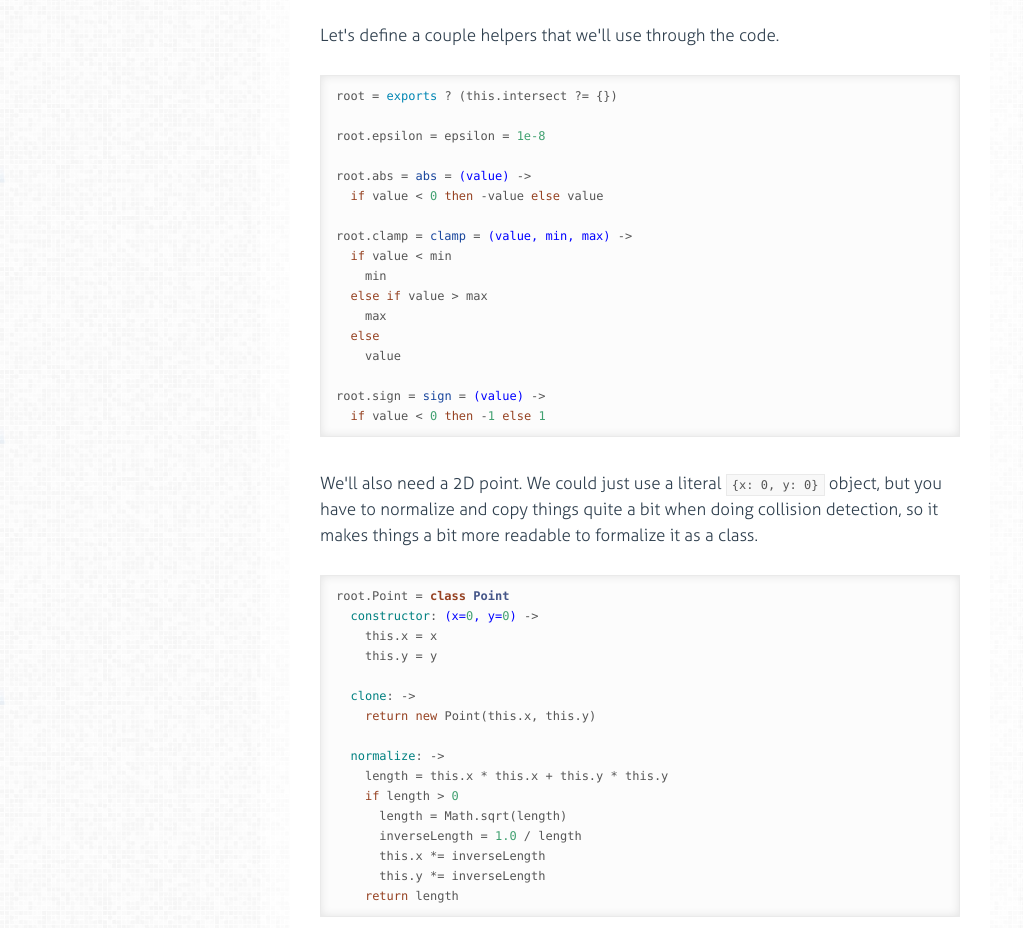
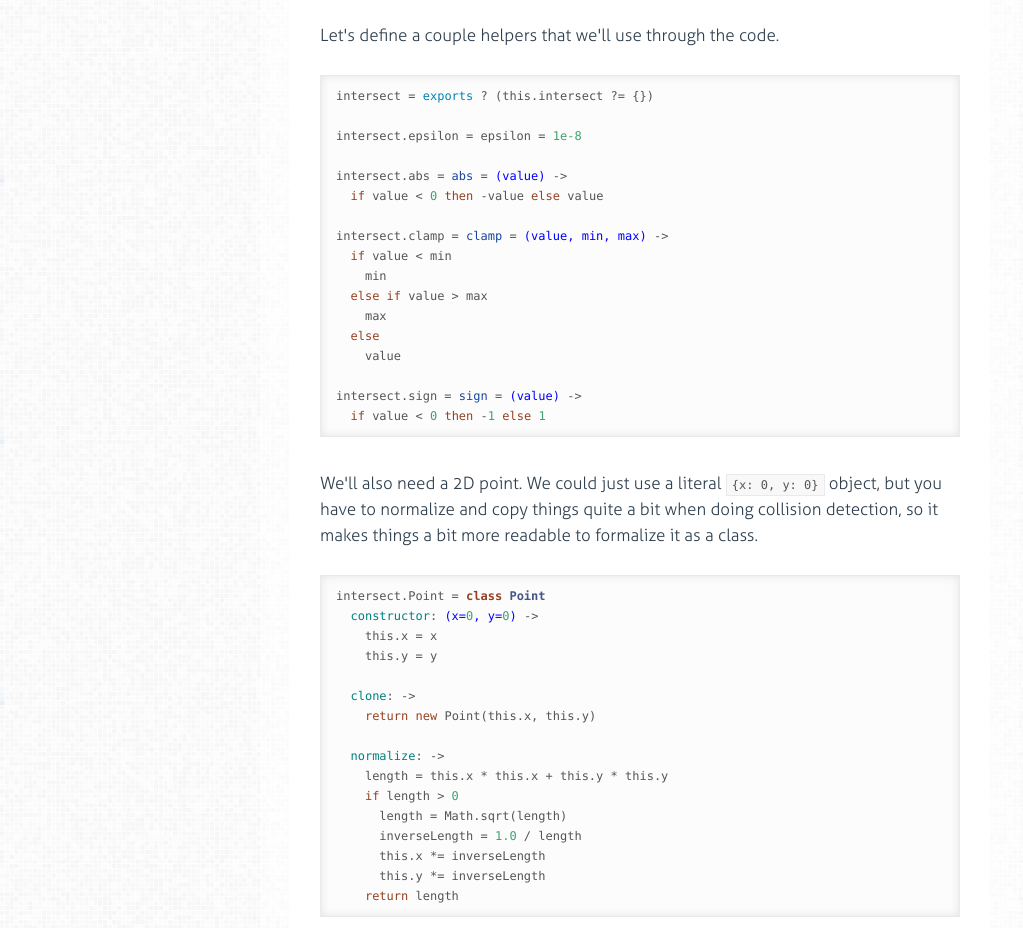
Before and after one commit to noonat/intersect, a website: page index.html in a window 1280 px wide. Shown: the part 862-1790 px from the top of the page, without its empty margins (0-1023 px from the left). Drawn offline with Linux system fonts and the light colour scheme.

Commit message:
Use intersect instead of root for main object, for clarity

```diff
--- a/index.html
+++ b/index.html
@@ -60,14 +60,14 @@ fairly readable.</p>
         <p>Let&#39;s define a couple helpers that we&#39;ll use through the code.</p>
 
 
-          <div class='highlight'><pre>root = <span class="built_in">exports</span> ? (this.intersect ?= {})
+          <div class='highlight'><pre>intersect = <span class="built_in">exports</span> ? (this.intersect ?= {})
 
-root.epsilon = epsilon = <span class="number">1e-8</span>
+intersect.epsilon = epsilon = <span class="number">1e-8</span>
 
-root.abs = <span class="function"><span class="title">abs</span> = <span class="params">(value)</span> -&gt;</span>
+intersect.abs = <span class="function"><span class="title">abs</span> = <span class="params">(value)</span> -&gt;</span>
   <span class="keyword">if</span> value &lt; <span class="number">0</span> <span class="keyword">then</span> -value <span class="keyword">else</span> value
 
-root.clamp = <span class="function"><span class="title">clamp</span> = <span class="params">(value, min, max)</span> -&gt;</span>
+intersect.clamp = <span class="function"><span class="title">clamp</span> = <span class="params">(value, min, max)</span> -&gt;</span>
   <span class="keyword">if</span> value &lt; min
     min
   <span class="keyword">else</span> <span class="keyword">if</span> value &gt; max
@@ -75,7 +75,7 @@ root.clamp = <span class="function"><span class="title">clamp</span> = <span cla
   <span class="keyword">else</span>
     value
 
-root.sign = <span class="function"><span class="title">sign</span> = <span class="params">(value)</span> -&gt;</span>
+intersect.sign = <span class="function"><span class="title">sign</span> = <span class="params">(value)</span> -&gt;</span>
   <span class="keyword">if</span> value &lt; <span class="number">0</span> <span class="keyword">then</span> -<span class="number">1</span> <span class="keyword">else</span> <span class="number">1</span></pre></div>
 
 
@@ -85,7 +85,7 @@ but you have to normalize and copy things quite a bit when doing collision
 detection, so it makes things a bit more readable to formalize it as a class.</p>
 
 
-          <div class='highlight'><pre>root.Point = <span class="class"><span class="keyword">class</span> <span class="title">Point</span></span>
+          <div class='highlight'><pre>intersect.Point = <span class="class"><span class="keyword">class</span> <span class="title">Point</span></span>
   <span class="attribute">constructor</span>: <span class="function"><span class="params">(x=<span class="number">0</span>, y=<span class="number">0</span>)</span> -&gt;</span>
     this.x = x
     this.y = y
@@ -134,7 +134,7 @@ overlapping.</p>
 <p>Intersection tests will return a Hit object when a collision occurs:</p>
 
 
-          <div class='highlight'><pre>root.Hit = <span class="class"><span class="keyword">class</span> <span class="title">Hit</span></span>
+          <div class='highlight'><pre>intersect.Hit = <span class="class"><span class="keyword">class</span> <span class="title">Hit</span></span>
   <span class="attribute">constructor</span>: <span class="function"><span class="params">(collider)</span> -&gt;</span>
     this.collider = collider
     this.pos = <span class="keyword">new</span> Point()
@@ -177,7 +177,7 @@ and stop objects from ever moving into other objects.</p>
 <p>Sweep tests return a <code>Sweep</code> object:</p>
 
 
-          <div class='highlight'><pre>root.Sweep = <span class="class"><span class="keyword">class</span> <span class="title">Sweep</span></span>
+          <div class='highlight'><pre>intersect.Sweep = <span class="class"><span class="keyword">class</span> <span class="title">Sweep</span></span>
   <span class="attribute">constructor</span>:<span class="function"> -&gt;</span>
     this.hit = <span class="literal">null</span>
     this.pos = <span class="keyword">new</span> Point()
@@ -204,7 +204,7 @@ center point and box&#39;s half size for each axis (that is, the box&#39;s &quot
 each axis).</p>
 
 
-          <div class='highlight'><pre>root.AABB = <span class="class"><span class="keyword">class</span> <span class="title">AABB</span></span>
+          <div class='highlight'><pre>intersect.AABB = <span class="class"><span class="keyword">class</span> <span class="title">AABB</span></span>
   <span class="attribute">constructor</span>: <span class="function"><span class="params">(pos, half)</span> -&gt;</span>
     this.pos = pos
     this.half = half</pre></div>
--- a/intersect.js
+++ b/intersect.js
@@ -1,12 +1,12 @@
 // Generated by CoffeeScript 1.6.3
 (function() {
-  var AABB, Hit, Point, Sweep, abs, clamp, epsilon, root, sign;
+  var AABB, Hit, Point, Sweep, abs, clamp, epsilon, intersect, sign;
 
-  root = typeof exports !== "undefined" && exports !== null ? exports : (this.intersect != null ? this.intersect : this.intersect = {});
+  intersect = typeof exports !== "undefined" && exports !== null ? exports : (this.intersect != null ? this.intersect : this.intersect = {});
 
-  root.epsilon = epsilon = 1e-8;
+  intersect.epsilon = epsilon = 1e-8;
 
-  root.abs = abs = function(value) {
+  intersect.abs = abs = function(value) {
     if (value < 0) {
       return -value;
     } else {
@@ -14,7 +14,7 @@
     }
   };
 
-  root.clamp = clamp = function(value, min, max) {
+  intersect.clamp = clamp = function(value, min, max) {
     if (value < min) {
       return min;
     } else if (value > max) {
@@ -24,7 +24,7 @@
     }
   };
 
-  root.sign = sign = function(value) {
+  intersect.sign = sign = function(value) {
     if (value < 0) {
       return -1;
     } else {
@@ -32,7 +32,7 @@
     }
   };
 
-  root.Point = Point = (function() {
+  intersect.Point = Point = (function() {
     function Point(x, y) {
       if (x == null) {
         x = 0;
@@ -64,7 +64,7 @@
 
   })();
 
-  root.Hit = Hit = (function() {
+  intersect.Hit = Hit = (function() {
     function Hit(collider) {
       this.collider = collider;
       this.pos = new Point();
@@ -76,7 +76,7 @@
 
   })();
 
-  root.Sweep = Sweep = (function() {
+  intersect.Sweep = Sweep = (function() {
     function Sweep() {
       this.hit = null;
       this.pos = new Point();
@@ -87,7 +87,7 @@
 
   })();
 
-  root.AABB = AABB = (function() {
+  intersect.AABB = AABB = (function() {
     function AABB(pos, half) {
       this.pos = pos;
       this.half = half;
```
Also changed, not shown: 2 other files.
